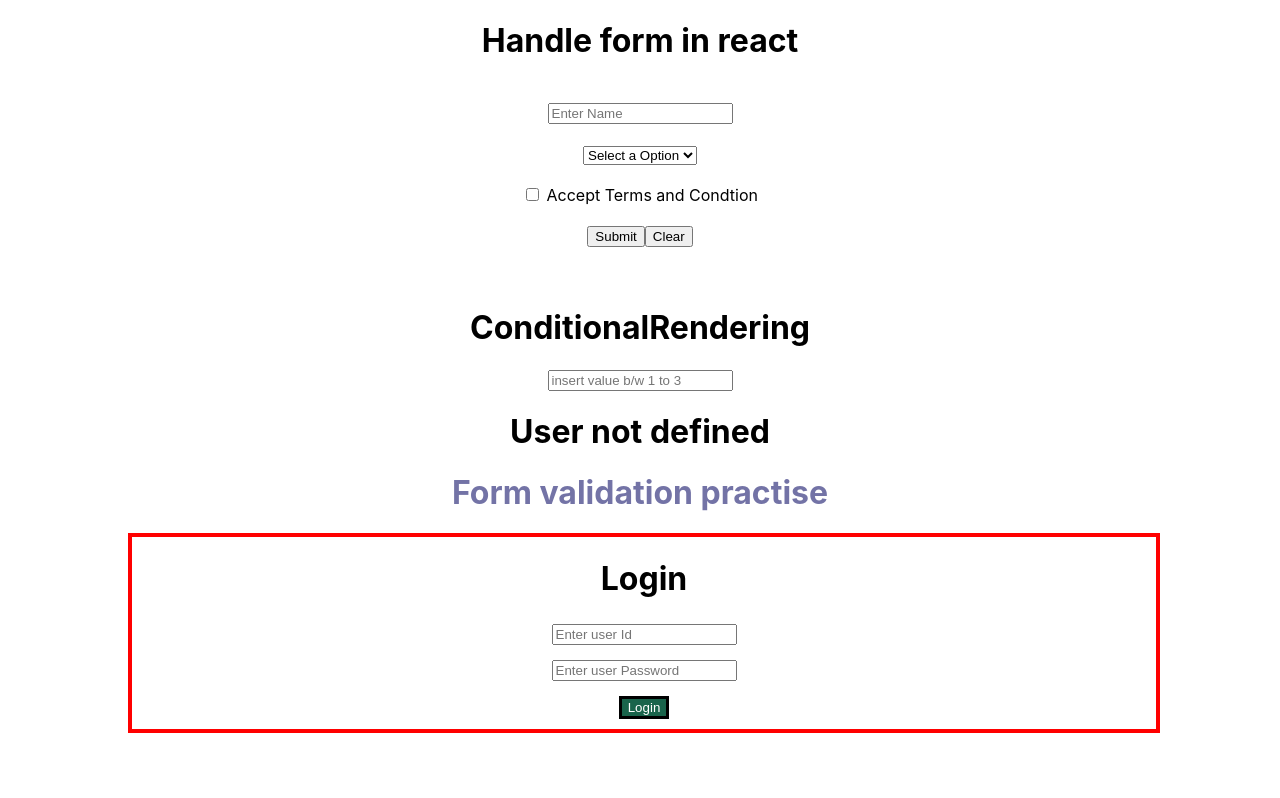
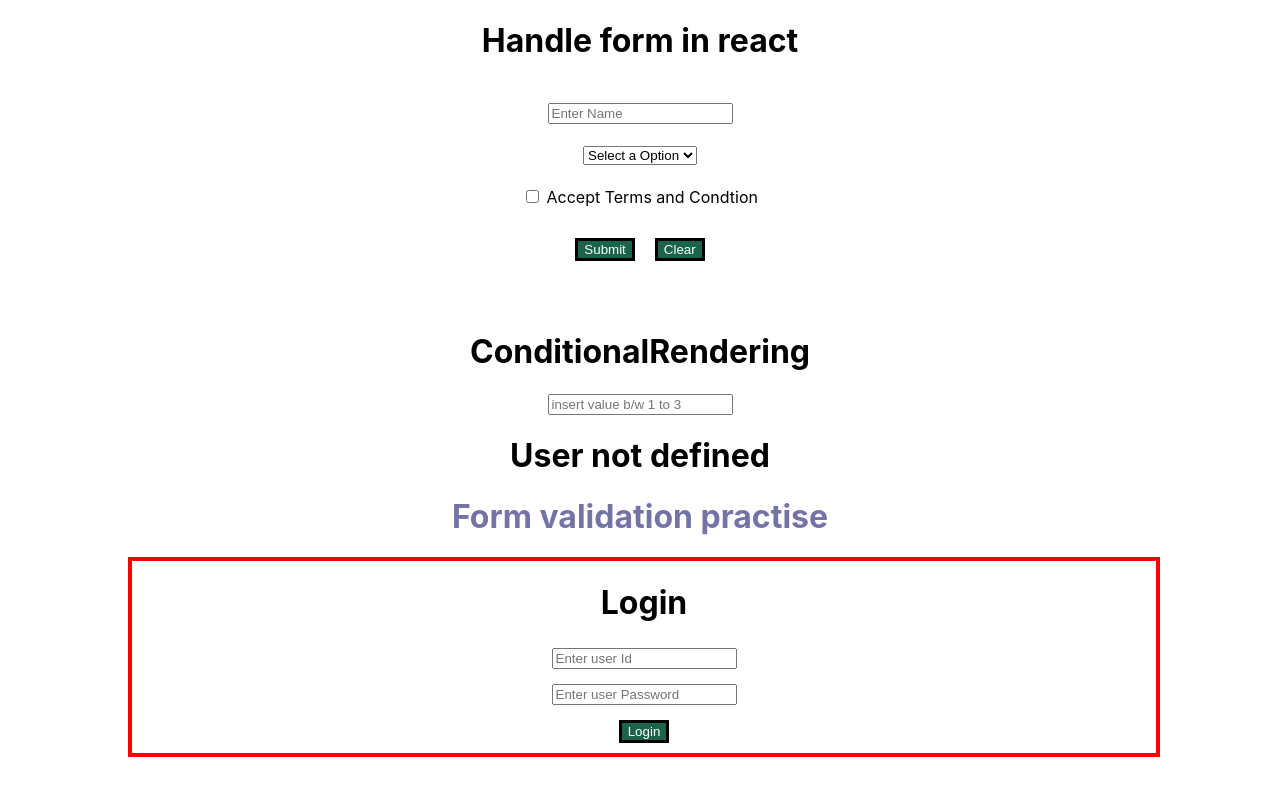
Before and after one commit to surendra960/Basic_form, a React (Create React App) app: page / in a window 1280 px wide. Shown: the top 798 px of the page. Built offline with nearby package versions, Linux system fonts and the light colour scheme.

Commit message:
button calls added

```diff
--- a/src/App.css
+++ b/src/App.css
@@ -83,3 +83,7 @@
   background-color: rgb(25, 100, 75);
   color: white;
 }
+
+.leftM{
+  margin-left: 20px;
+}
--- a/src/Form.js
+++ b/src/Form.js
@@ -30,10 +30,10 @@ function clearValue()
                 <option >Maruti Suzuki</option>
             </select>
             <br /><br />
-            <input type="checkbox" onChange={(e)=>setTnc(e.target.checked)}/> <span>Accept Terms and Condtion</span>
+            <input className='btn' type="checkbox" onChange={(e)=>setTnc(e.target.checked)}/> <span>Accept Terms and Condtion</span>
             <br /><br />
-            <button type ="submit">Submit</button>
-            <button onClick={clearValue}>Clear</button>
+            <button className='btn' type ="submit">Submit</button>
+            <button className='btn leftM'  onClick={clearValue}>Clear</button>
         </form>
         <br/><br/>
 
```
